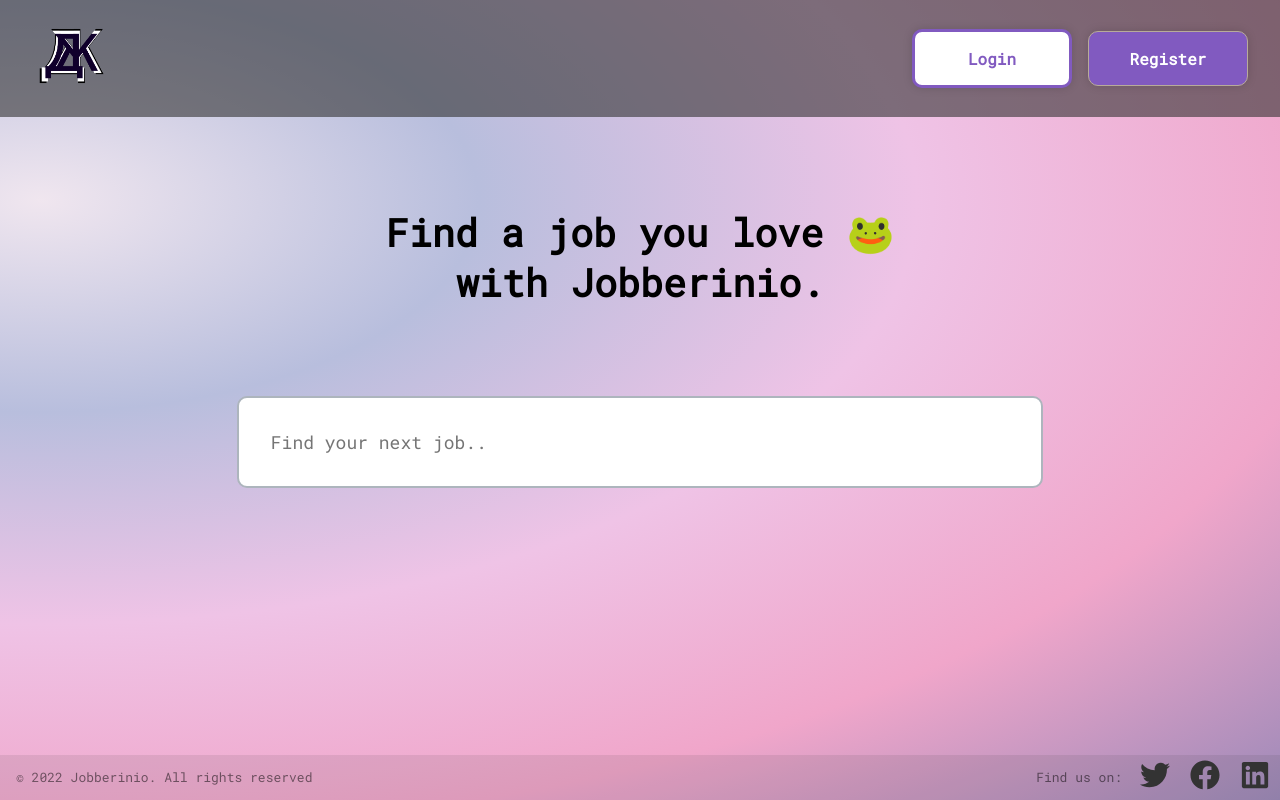
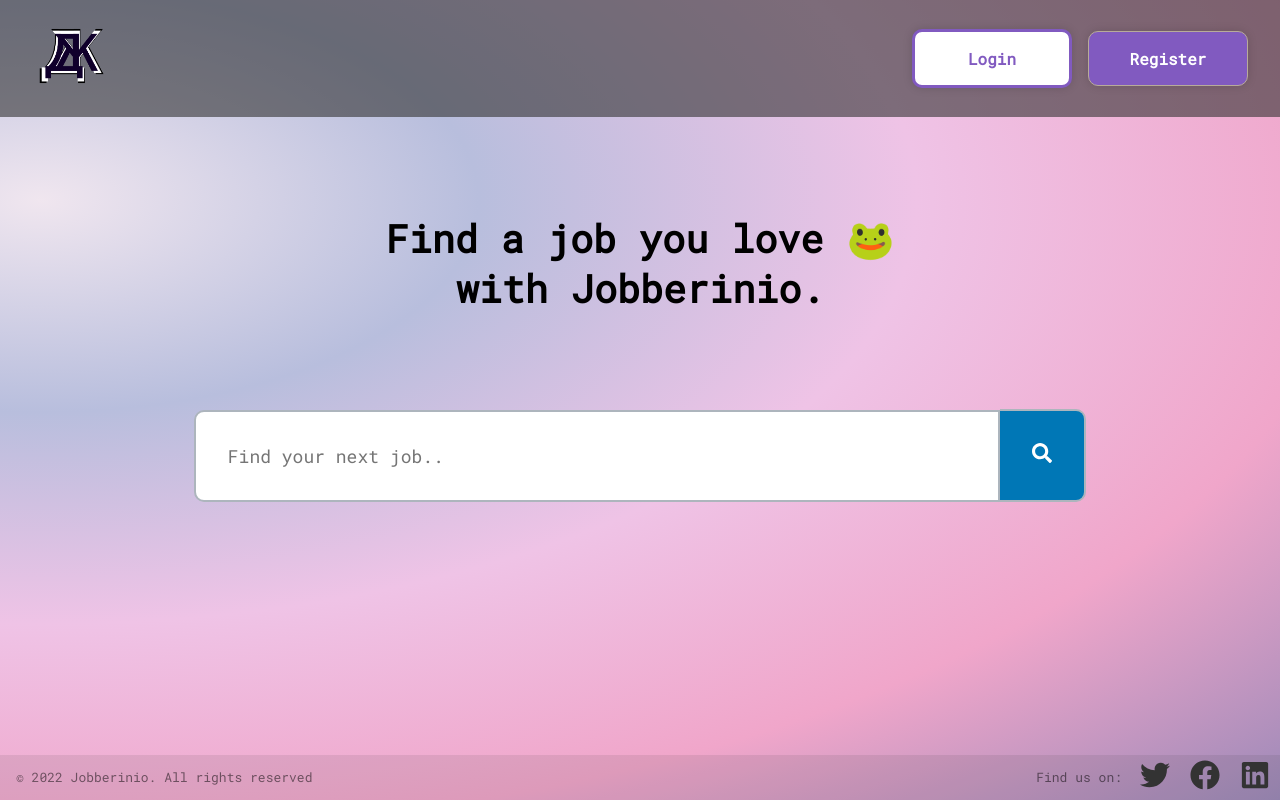
Before and after one commit to bog-Ardidi/inploi-programming-challenge, a Next.js app: page / in a window 1280 px wide. Built offline with nearby package versions, Linux system fonts and the light colour scheme.

Commit message:
fixed job page scroll issue

```diff
--- a/components/jobPage/JobCard.tsx
+++ b/components/jobPage/JobCard.tsx
@@ -16,8 +16,6 @@ interface JobCardProps {
 
 export default function JobCard({ data: { hits } }: JobCardProps) {
   const hit = hits[0];
-
-  console.log(hit.apply_url);
 
   return (
     <JobCardContainer>
--- a/components/overlay/Layout.tsx
+++ b/components/overlay/Layout.tsx
@@ -5,7 +5,7 @@ import Footer from "./Footer";
 export default function Layout({ children }: { children: any }) {
   return (
     <>
-      {/* <GlobalStyle /> */}
+      <GlobalStyle />
       <Header />
       {children}
       <Footer />
--- a/pages/index.tsx
+++ b/pages/index.tsx
@@ -1,21 +1,22 @@
-import { KeyboardEvent } from "react";
+import { FormEventHandler, KeyboardEvent, useState } from "react";
 import Layout from "../components/overlay/Layout";
+import { BackgroundGradientHome } from "../styles/Background.styled";
 import {
-  BackgroundGradient,
-  BackgroundGradientHome,
-} from "../styles/Background.styled";
-import { Container, HomeTitle, HomeSearchBox } from "../styles/Home.styled";
+  Container,
+  HomeTitle,
+  HomeSearchBox,
+  SearchButton,
+} from "../styles/Home.styled";
 import { useRouter } from "next/router";
-import { FaSearch, FaLongArrowAltRight } from "react-icons/fa";
-import { SearchIcon } from "../components/search/SearchIcon";
+import { FaSearch } from "react-icons/fa";
 
 export default function Home() {
+  const [search, setSearch] = useState("");
   const router = useRouter();
 
-  const onSearch = (e: KeyboardEvent<HTMLInputElement>) => {
-    if (e.key === "Enter") {
-      router.push(`/jobs?query=${e.currentTarget.value}`);
-    }
+  const onSearch = (e: any) => {
+    e.preventDefault();
+    router.push(`/jobs?query=${search}`);
   };
 
   return (
@@ -25,16 +26,18 @@ export default function Home() {
           <HomeTitle>
             Find a job you love 🐸 <br /> with Jobberinio.
           </HomeTitle>
-          <HomeSearchBox
-            type="text"
-            required
-            placeholder="Find your next job.."
-            onKeyDown={onSearch}
-          />
-          {/*<SearchIcon*/}
-          {/*  icon_one={<FaSearch size="42px" />}*/}
-          {/*  icon_two={<FaLongArrowAltRight size="42px" />}*/}
-          {/*/>*/}
+          <form onSubmit={onSearch}>
+            <HomeSearchBox
+              type="text"
+              required
+              value={search}
+              placeholder="Find your next job.."
+              onChange={(e) => setSearch(e.target.value)}
+            />
+            <SearchButton type="submit">
+              <FaSearch size={20} />
+            </SearchButton>
+          </form>
         </Container>
       </Layout>
     </BackgroundGradientHome>
--- a/styles/Background.styled.ts
+++ b/styles/Background.styled.ts
@@ -19,7 +19,10 @@ export const BackgroundGradientHome = styled.div`
   z-index: 1000;
 `;
 
-export const BackgroundGradient = styled.div`
+export const BackgroundGradient = styled.main`
+  display: grid;
+  grid-template-rows: min-content auto 45px;
+
   background: linear-gradient(
     120deg,
     ${hex2rgba(theme.colors.glossy_grape)},
--- a/styles/Home.styled.ts
+++ b/styles/Home.styled.ts
@@ -1,10 +1,10 @@
-import styled from "styled-components";
+import styled, { css } from "styled-components";
 
-export const Container = styled.div`
+export const Container = styled.section`
   margin: 0 auto;
   text-align: center;
   width: 70%;
-  height: calc(100% - 117px);
+  flex: 1;
   overflow: scroll;
 
   li {
@@ -19,11 +19,35 @@ export const HomeTitle = styled.h1`
   user-select: none;
 `;
 
-export const HomeSearchBox = styled.input`
-  width: 90%;
-  padding: 2rem;
+const searchBorder = css`
   border-radius: 10px;
   border-style: solid;
   border-color: ${({ theme }) => theme.colors.light_gray};
+  padding: 2rem;
   font-size: large;
 `;
+
+export const HomeSearchBox = styled.input`
+  width: 90%;
+
+  ${searchBorder};
+  border-top-right-radius: 0;
+  border-bottom-right-radius: 0;
+
+  &: focus {
+    outline: none;
+  }
+`;
+
+export const SearchButton = styled.button`
+  justify-content: "center",
+  align-items: "center";
+  cursor: pointer;
+  background-color: ${({ theme }) => theme.colors.cyan};
+  color: ${({ theme }) => theme.colors.white};
+
+  ${searchBorder}
+  border-top-left-radius: 0;
+  border-bottom-left-radius: 0;
+  border-left: 0;
+`;
--- a/styles/JobCard.styled.ts
+++ b/styles/JobCard.styled.ts
@@ -1,7 +1,7 @@
 import styled from "styled-components";
 
 export const JobCardContainer = styled.div`
-  margin: 2rem;
+  margin: 1rem;
   padding: 2rem;
   padding-left: 3rem;
   background-color: ${({ theme }) => theme.colors.white};
@@ -47,5 +47,5 @@ export const JobCardFooter = styled.div`
   margin: 0 auto;
   margin-top: 2rem;
   text-align: center;
-  color: ${({ theme }) => theme.colors.dark_red};
+  color: ${({ theme }) => theme.colors.dark};
 `;
--- a/styles/JobPage.styled.ts
+++ b/styles/JobPage.styled.ts
@@ -19,6 +19,7 @@ export const SearchContainer = styled.div`
   top: 0;
   border-bottom: 1px solid;
   border-color: ${({ theme }) => theme.colors.gray};
+  backdrop-filter: blur(10px);
 
   p {
     margin-top: 0rem;
--- a/styles/theme.ts
+++ b/styles/theme.ts
@@ -16,6 +16,7 @@ const theme = {
     light_brown: "#9c89b810",
     brown: "#B8AB9A",
     dark_red: "#a70000",
+    cyan: "#0077b6",
   },
   mobile: "768px",
 };
```
Also changed, not shown: components/accordion/AccordionList.tsx (+5 -8 lines).
